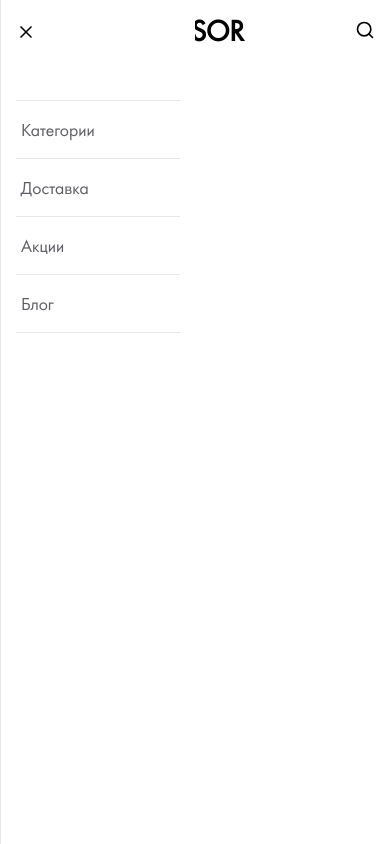
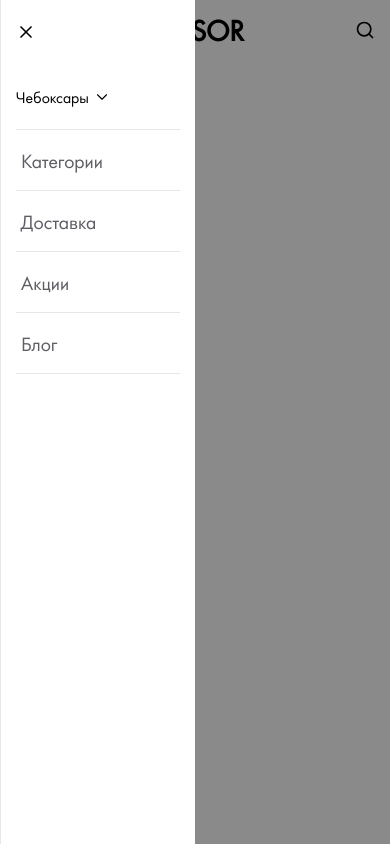
Before and after one commit to kersor/next-store, a Next.js app in the folder frontend/: page / in a window 390 px wide. Both pictures are taken after a click on the icon 25 px from the left and 30 px from the top of the page. Built offline with nearby package versions, Linux system fonts and the light colour scheme.

Commit message:
Add: search product

```diff
--- a/frontend/src/app/page.tsx
+++ b/frontend/src/app/page.tsx
@@ -1,5 +1,5 @@
 export default function Home() {
   return (
-    <div className="h-[1000px]">d</div>
+    <div className="h-[1000px]"></div>
   );
 }
--- a/frontend/src/components/layouts/header/device/mobile/HeaderMobile.tsx
+++ b/frontend/src/components/layouts/header/device/mobile/HeaderMobile.tsx
@@ -7,6 +7,7 @@ import { InputSearch } from "../../inputSearch"
 import { useState } from "react"
 import { Sidebar } from "@/components/layouts/sidebar/Sidebar"
 import { MobileSidebarDefault } from "./sidebar/MobileSidebarDefault"
+import { SearchProduct } from "./SearchProduct"
 
 interface Props {
     className?: string
@@ -20,9 +21,14 @@ export const HeaderMobile = ({
     value
 }: Props) => {
     const [isVisibleSidebarMenu, setIsVisibleSidebarMenu] = useState(false)
+    const [isVisibleSearchProduct, setIsVisibleSearchProduct] = useState(false)
 
     const funcSetIsVisibleSidebarMenu = () => {
         setIsVisibleSidebarMenu(prev => !prev)
+    }
+
+    const funcSetIsVisibleSearchProduct = () => {
+        setIsVisibleSearchProduct(prev => !prev)
     }
 
     return (
@@ -30,12 +36,12 @@ export const HeaderMobile = ({
             <Container className={clsx("flex items-center justify-between", className)}>
                 <Menu onClick={funcSetIsVisibleSidebarMenu} width={20} strokeWidth={2}/>
                 <Link className="uppercase text-[30px] font-semibold" href="/">kersor</Link>
-                <button><Search strokeWidth={2} width={20} /></button>
-                {/* <InputSearch setProductValue={setProductValue} value={value} /> */}
+                <button onClick={funcSetIsVisibleSearchProduct}><Search strokeWidth={2} width={20} /></button>
             </Container>
-            <Sidebar isVisibleSidebarMenu={isVisibleSidebarMenu}  >
-                <MobileSidebarDefault funcSetIsVisibleSidebarMenu={funcSetIsVisibleSidebarMenu}/>
-            </ Sidebar>
+            <Sidebar funcSetIsVisibleSidebarMenu={funcSetIsVisibleSidebarMenu} isVisibleSidebarMenu={isVisibleSidebarMenu}  >
+                <MobileSidebarDefault funcSetIsVisibleSidebarMenu={funcSetIsVisibleSidebarMenu} />
+            </Sidebar>
+            <SearchProduct isVisibleSearchProduct={isVisibleSearchProduct} setIsVisibleSearchProduct={funcSetIsVisibleSearchProduct} />
         </>
     )
 }
--- /dev/null
+++ b/frontend/src/components/layouts/header/device/mobile/SearchProduct.tsx
@@ -0,0 +1,51 @@
+import clsx from "clsx"
+import { InputSearch } from "../../inputSearch"
+import { Dispatch, SetStateAction, useState } from "react"
+
+interface Props {
+    className?: string
+    isVisibleSearchProduct: boolean
+    setIsVisibleSearchProduct: () => void
+}
+
+export const SearchProduct = ({
+    className,
+    isVisibleSearchProduct,
+    setIsVisibleSearchProduct
+}: Props) => {
+    const [productValue, setProductValue] = useState("")
+
+    const funcBackPath = () => {
+        setIsVisibleSearchProduct()
+        setProductValue("")
+    }
+
+    const position = isVisibleSearchProduct
+        ? "opacity-100 visible z-[1000] left-0"
+        : "opacity-0 invisible -z-[1000] left-[100%]"
+
+    return (
+        <div className={clsx("absolute top-0 w-full h-screen bg-white transition-all duration-500", position, className)}>
+            <div className="flex gap-2 justify-between p-[30px]">
+                <InputSearch setProductValue={setProductValue} value={productValue} />
+                <button onClick={funcBackPath} className="bg-[#000] text-[#FFF] px-[10px] rounded-[5px]">Отменить</button>
+            </div>
+            <div className="px-[30px] pb-[30px]">
+                <div className="bg-[rgba(142,142,142,0.1)] w-full h-full rounded-md p-[10px] flex flex-col gap-5">
+                    <div className="flex gap-3">
+                        <div className="w-20 h-20 bg-[#d1c0dc]"></div>
+                        <div>
+                            <div>Название 1</div>
+                        </div>
+                    </div>
+                    <div className="flex gap-3">
+                        <div className="w-20 h-20 bg-[#d1c0dc]"></div>
+                        <div>
+                            <div>Название 1</div>
+                        </div>
+                    </div>
+                </div>
+            </div>
+        </div>
+    )
+}
--- a/frontend/src/components/layouts/header/device/mobile/sidebar/MobileSidebarDefault.tsx
+++ b/frontend/src/components/layouts/header/device/mobile/sidebar/MobileSidebarDefault.tsx
@@ -1,28 +1,32 @@
 import { MENU_ITEMS_MOBILE } from "@/constants/menuItems"
 import clsx from "clsx"
-import { X } from "lucide-react"
+import { ChevronDown, X } from "lucide-react"
 import React from "react"
 
 interface Props {
     className?: string
     funcSetIsVisibleSidebarMenu: () => void
+
 }
 
 export const MobileSidebarDefault = ({
     className,
     funcSetIsVisibleSidebarMenu
 }: Props) => {
+
     return (
         <div className={clsx("", className)}>
             <button onClick={funcSetIsVisibleSidebarMenu} className="w-[20px]">
                 <X width={20} strokeWidth={2} />
             </button>
-
-
-            <div className="flex flex-col mt-[50px] text-[#5d5d64]">
+            <div className="flex items-center gap-1 pt-[15px] pb-[20px] mt-5">
+                <div className="text-[16px]">Чебоксары</div>
+                <ChevronDown size={18} strokeWidth={1.5} />
+            </div>
+            <div className="flex flex-col text-[#5d5d64]">
                 {
                     MENU_ITEMS_MOBILE.map((item, index) => (
-                        <div className={clsx("text-[18px] border-t py-[15px] pl-[5px]", MENU_ITEMS_MOBILE.length === ++index && "border-b")} key={item.name}>{item.name}</div>
+                        <div className={clsx("border-t py-[15px] pl-[5px] text-[20px]", MENU_ITEMS_MOBILE.length === ++index && "border-b")} key={item.name}>{item.name}</div>
                     ))
                 }
             </div>
--- a/frontend/src/components/layouts/header/inputSearch.tsx
+++ b/frontend/src/components/layouts/header/inputSearch.tsx
@@ -12,8 +12,8 @@ export const InputSearch = ({
 }: Props) => {
     return (
         <InputCustom
-            classNameInput="w-[200px] text-[#707070] bg-[#f0f0f0]"
-            classNameBox='gap-[5px] bg-[#f0f0f0] px-[10px] py-[5px] rounded-[10px]'
+            classNameInput="w-full text-[#707070] bg-[#f0f0f0]"
+            classNameBox='w-full gap-[5px] bg-[#f0f0f0] px-[10px] py-[5px] rounded-[5px]'
             placeholder="Поиск товара..."
             onChangeHandler={(value: string) => setProductValue(value)}
             value={value}
--- a/frontend/src/components/layouts/sidebar/Sidebar.tsx
+++ b/frontend/src/components/layouts/sidebar/Sidebar.tsx
@@ -5,25 +5,40 @@ import { PropsWithChildren } from "react"
 interface Props {
     className?: string
     isVisibleSidebarMenu: boolean
+    funcSetIsVisibleSidebarMenu: () => void
 }
 
 export const Sidebar = ({
     className,
     isVisibleSidebarMenu,
-    children
+    children,
+    funcSetIsVisibleSidebarMenu
 }: PropsWithChildren<Props>) => {
 
-    const postion = isVisibleSidebarMenu
+    const funcOnClickNotSidebar = (e: any) => {
+        if(e.target.dataset.id !== undefined) funcSetIsVisibleSidebarMenu()
+    }
+
+    const postionSidebar = isVisibleSidebarMenu
     ? "left-0 opacity-100 visible z-[100]"
     : "left-[-100%] opacity-0 invisible -z-[100]"
 
+    const positionBody = isVisibleSidebarMenu
+    ? "opacity-100 visible z-[100]"
+    : "opacity-0 invisible -z-[100]"
+
     return (
-        <div className={clsx(
-            "absolute top-0 w-[50%] h-screen bg-white border-l px-[15px] py-[20px] transition-all",
-            postion,
-            className)}
-        >
-            {children}
+        <div onClick={(e) => funcOnClickNotSidebar(e)} className={clsx(
+            "absolute top-0 left-0 w-full h-screen bg-[rgba(0,0,0,0.46)] transition-all duration-500",
+            positionBody
+        )} data-id={true}>
+            <div className={clsx(
+                "absolute top-0 w-[50%] h-screen bg-white border-l px-[15px] py-[20px] transition-all duration-500",
+                postionSidebar,
+                className)}
+            >
+                {children}
+            </div>
         </div>
     )
 }
```
